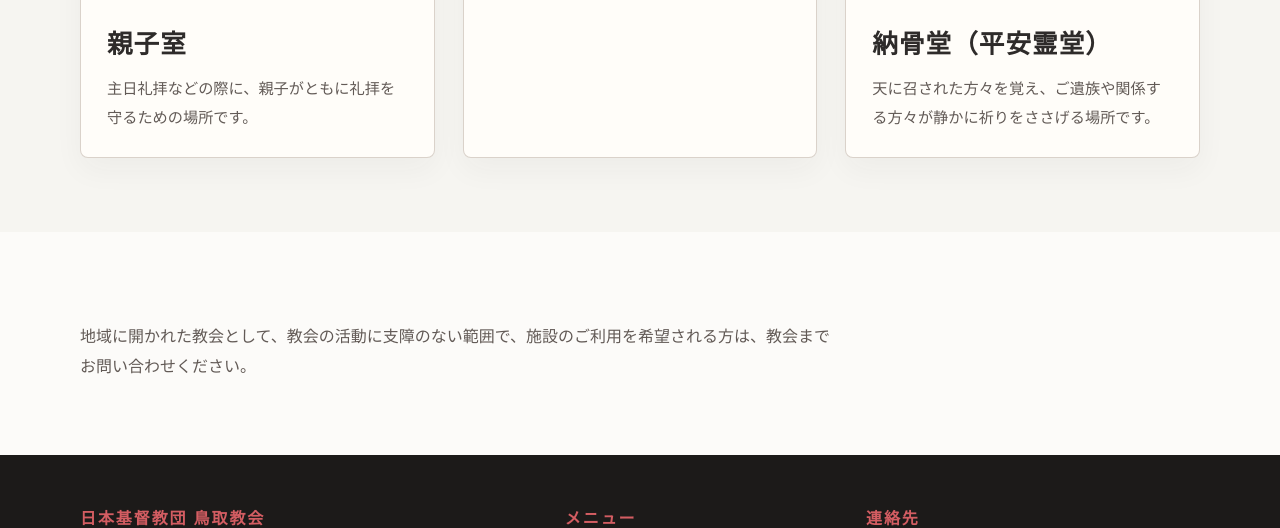
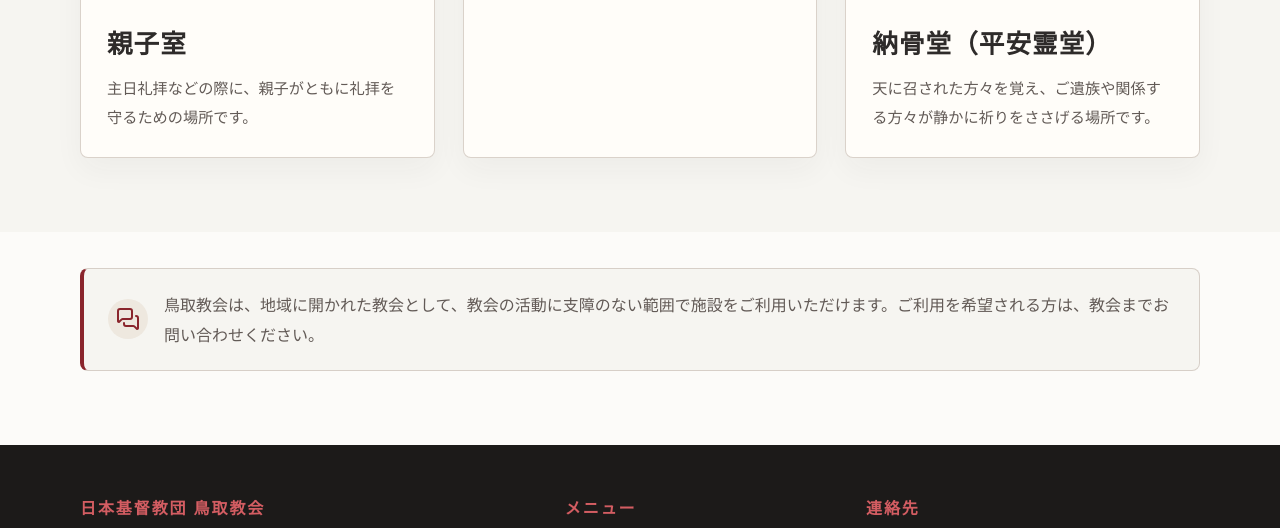
Before and after one commit to uccjtottorich/uccjtottorich, a plain HTML site: page review-facility-2026/facility-review.html in a window 1280 px wide. Shown: the part 1284-1812 px from the top of the page. Drawn offline with nearby package versions, Linux system fonts and the light colour scheme.

Commit message:
Update facility-review.html

```diff
--- a/review-facility-2026/facility-review.html
+++ b/review-facility-2026/facility-review.html
@@ -30,8 +30,12 @@
     .facility-card .card-icon { display: none; }
     .facility-card h3 { margin: 0 0 12px; font-family: "Noto Serif JP", Georgia, serif; font-size: clamp(1.3rem, 2vw, 1.65rem); letter-spacing: .04em; }
     .facility-card p { flex: 1; margin: 0; color: var(--brand-muted); line-height: 1.9; }
+    .facility-contact-section { padding-top: clamp(18px, 3vw, 36px); }
+    .facility-contact-note { display: grid; grid-template-columns: auto minmax(0, 1fr); gap: 16px; align-items: center; width: 100%; padding: 20px 24px; border: 1px solid var(--card-border); border-left: 4px solid var(--brand-primary); border-radius: 8px; background: var(--brand-surface); }
+    .facility-contact-note-icon { display: grid; width: 40px; height: 40px; place-items: center; border-radius: 50%; background: var(--card-accent-soft); color: var(--brand-primary); }
+    .facility-contact-note p { max-width: none; margin: 0; color: var(--brand-muted); line-height: 1.9; }
     @media (max-width: 900px) { .facility-list { grid-template-columns: repeat(2, minmax(0, 1fr)); } }
-    @media (max-width: 700px) { .facility-list { grid-template-columns: 1fr; } }
+    @media (max-width: 700px) { .facility-list { grid-template-columns: 1fr; } .facility-contact-note { align-items: start; padding: 18px 20px; } }
   </style>
 </head>
 <body class="facility-page">
@@ -54,7 +58,7 @@
         <article class="card facility-card"><span class="card-icon"><i data-lucide="coffee"></i></span><h3>ラウンジ</h3><p>月に一度のコーヒータイムや会議などに用いられる、くつろぎの空間です。</p></article>
         <article class="card facility-card facility-card--with-image"><div class="facility-card-image"><img src="../assets/images/heian-reido.jpeg" alt="鳥取教会の納骨堂 平安霊堂"></div><div class="facility-card-body"><span class="card-icon"><i data-lucide="landmark"></i></span><h3>納骨堂（平安霊堂）</h3><p>天に召された方々を覚え、ご遺族や関係する方々が静かに祈りをささげる場所です。</p></div></article>
       </div></div></section>
-      <section class="section facility-contact-section" aria-label="施設利用に関するお問い合わせ"><div class="container"><p class="section-copy">地域に開かれた教会として、教会の活動に支障のない範囲で、施設のご利用を希望される方は、教会までお問い合わせください。</p></div></section>
+      <section class="section facility-contact-section" aria-label="施設利用に関するお問い合わせ"><div class="container"><div class="facility-contact-note"><span class="facility-contact-note-icon" aria-hidden="true"><i data-lucide="messages-square"></i></span><p>鳥取教会は、地域に開かれた教会として、教会の活動に支障のない範囲で施設をご利用いただけます。ご利用を希望される方は、教会までお問い合わせください。</p></div></div></section>
     </main>
     <footer class="site-footer"><div class="container"><div class="footer-grid"><div><span class="footer-title">日本基督教団 鳥取教会</span><p class="footer-copy">1890年に独立（創立）し、鳥取の街の中心で祈りをささげ続けてきたプロテスタント教会です。</p></div><div><span class="footer-title">メニュー</span><ul class="footer-list"><li><a href="../first-time.html">初めての方へ</a></li><li><a href="../worship.html">礼拝・集会</a></li><li><a href="../sermon.html">主日説教</a></li><li><a href="../history.html">教会の歴史</a></li><li><a href="../pastor.html">牧師紹介</a></li><li><a href="../access.html">アクセス</a></li><li><a href="../heian-reido.html">平安霊堂</a></li></ul></div><div><span class="footer-title">連絡先</span><ul class="footer-list"><li>〒680-0022 鳥取県鳥取市西町1-425-1</li><li>0857-23-1388</li><li><a href="mailto:uccjtottorich@gmail.com">uccjtottorich@gmail.com</a></li><li><a class="footer-instagram-link" href="https://www.instagram.com/uccjtottorich/" target="_blank" rel="noopener noreferrer" aria-label="Instagram"><span class="footer-social-icon" aria-hidden="true"><svg viewBox="0 0 24 24"><rect x="2.8" y="2.8" width="18.4" height="18.4" rx="5.2"></rect><circle cx="12" cy="12" r="4.1"></circle><circle cx="17.3" cy="6.7" r="1.1"></circle></svg></span><span>Instagram</span></a></li></ul></div></div><div class="footer-bottom"><span>© <span data-current-year></span> 日本基督教団 鳥取教会</span><span>統一教会、エホバの証人、モルモン教等とは一切関係ございません。</span></div></div></footer>
   </div>
```
